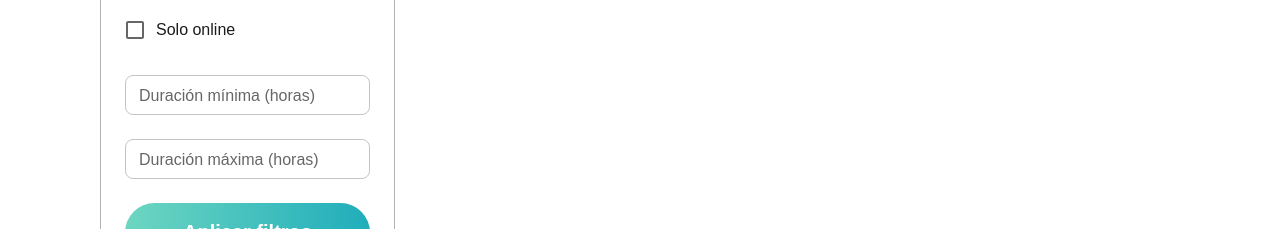
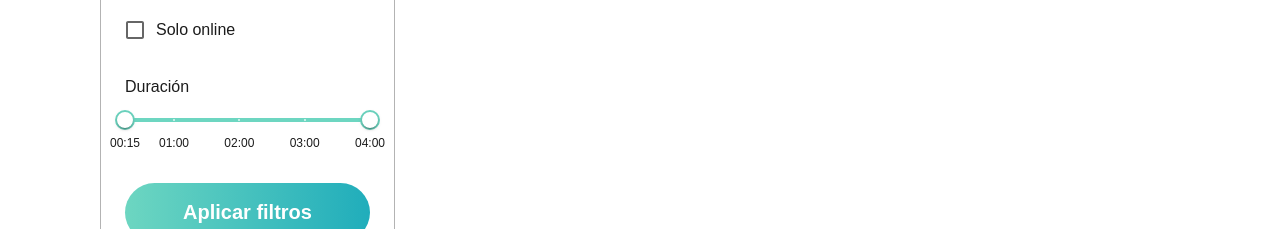
Before and after one commit to javnievic/comparte-tu-tiempo, a React (Vite) app in the folder frontend/: page / in a window 1280 px wide. Shown: the part 435-664 px from the top of the page. Built offline with nearby package versions, Linux system fonts and the light colour scheme; no server answers.

Commit message:
feat(filters):  added duration slider to offer filter

```diff
--- a/frontend/src/components/OfferCard.jsx
+++ b/frontend/src/components/OfferCard.jsx
@@ -48,8 +48,9 @@ export default function OfferCard({ offer, onClick, isOwner = false, onDelete =
     return (
         <Card
             sx={{
-                width: "100%",
+                width: { xs: "295px", md: "100%" },
                 maxWidth: 295,
+                minWidth: 205,
                 height: 384,
                 overflow: "hidden",
                 boxShadow: "0px 2px 8px rgba(0,0,0,0.1)",
--- a/frontend/src/pages/OfferList.jsx
+++ b/frontend/src/pages/OfferList.jsx
@@ -10,11 +10,14 @@ import {
     FormControlLabel,
     Checkbox,
     Button,
-    InputAdornment
+    InputAdornment,
+    Slider
 } from "@mui/material";
 import CustomButton from "../components/CustomButton";
 import OfferCard from "../components/OfferCard";
 import SearchIcon from '@mui/icons-material/Search';
+import { formatMinutesToHHMM } from "../utils/time";
+
 
 export default function OfferList() {
     const [offers, setOffers] = useState([]);
@@ -90,7 +93,7 @@ export default function OfferList() {
             <Box
                 sx={{
                     display: "flex",
-                    flexDirection: { xs: "column", md: "row" },
+                    flexDirection: { xs: "column", sm: "row" },
                     gap: 2.5
                 }}
             >
@@ -152,22 +155,36 @@ export default function OfferList() {
                         label="Solo online"
                     />
 
-                    {/* Minimum and maximum duration */}
-                    <TextField
-                        label="Duración mínima (horas)"
-                        type="number"
-                        size="small"
-                        value={tempFilters.min_duration}
-                        onChange={e => handleTempFilterChange("min_duration", e.target.value)}
-                    />
-                    <TextField
-                        label="Duración máxima (horas)"
-                        type="number"
-                        size="small"
-                        value={tempFilters.max_duration}
-                        onChange={e => handleTempFilterChange("max_duration", e.target.value)}
-                    />
-
+                    <Box>
+                        <Typography gutterBottom>Duración</Typography>
+                        <Slider
+                            value={[
+                                tempFilters.min_duration ? tempFilters.min_duration * 60 : 15, // minutes
+                                tempFilters.max_duration ? tempFilters.max_duration * 60 : 240
+                            ]}
+                            onChange={(e, newValue) => {
+                                handleTempFilterChange("min_duration", newValue[0] / 60); // hours to decimals
+                                handleTempFilterChange("max_duration", newValue[1] / 60);
+                            }}
+                            valueLabelDisplay="auto"
+                            valueLabelFormat={(val) => formatMinutesToHHMM(val)}
+                            min={15}   // 15 minutes
+                            max={240}  // 4 hours
+                            step={15}  // 15 minutes
+                            marks={[
+                                { value: 15, label: formatMinutesToHHMM(15) },
+                                { value: 60, label: "01:00" },
+                                { value: 120, label: "02:00" },
+                                { value: 180, label: "03:00" },
+                                { value: 240, label: formatMinutesToHHMM(240) },
+                            ]}
+                            sx={{
+                                color: "primary.main",
+                                "& .MuiSlider-thumb": { backgroundColor: "#fff", border: "2px solid", borderColor: "primary.main" },
+                                "& .MuiSlider-markLabel": { fontSize: "0.75rem" },
+                            }}
+                        />
+                    </Box>
                     {/* Action buttons */}
                     <CustomButton variant="contained" onClick={applyFilters}>
                         Aplicar filtros
```
Also changed, not shown: 1 other file (tests, documents, lock files or other folders).
